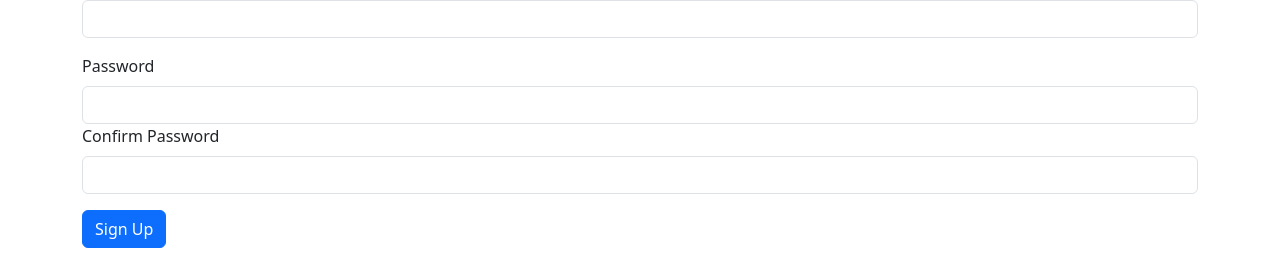
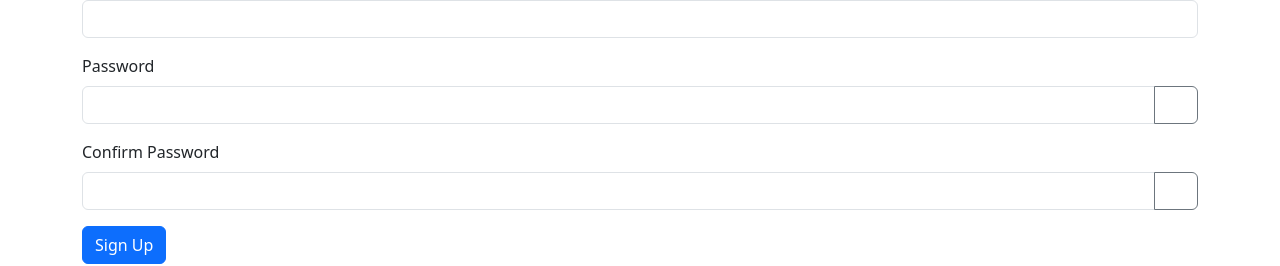
Before and after one commit to Giftmasil/final-personal-project, a React (Vite) app in the folder frontend/: page /signup in a window 1280 px wide. Shown: the part 308-574 px from the top of the page. Built offline with nearby package versions, Linux system fonts and the light colour scheme; no server answers.

Commit message:
updated and added more functionality to the signup and search pages

```diff
--- a/frontend/src/pages/SearchPage.tsx
+++ b/frontend/src/pages/SearchPage.tsx
@@ -17,16 +17,16 @@ import {
 
 const prices = [
   {
-    name: '$1 to $50',
-    value: '1-50',
+    name: 'Ksh. 1 to Ksh. 5000',
+    value: '1-5000',
   },
   {
-    name: '$51 to $200',
-    value: '51-200',
+    name: 'Ksh. 5001 to Ksh. 30000',
+    value: '5001-30000',
   },
   {
-    name: '$201 to $1000',
-    value: '201-1000',
+    name: 'Ksh. 30001 to Ksh. 300000',
+    value: '30001-300000',
   },
 ]
 
--- a/frontend/src/pages/SignupPage.tsx
+++ b/frontend/src/pages/SignupPage.tsx
@@ -1,7 +1,7 @@
 import { Link, useLocation, useNavigate } from 'react-router-dom'
 import Container from 'react-bootstrap/Container'
 import Form from 'react-bootstrap/Form'
-import Button from 'react-bootstrap/Button'
+import InputGroup from 'react-bootstrap/InputGroup'
 import { Helmet } from 'react-helmet-async'
 import React, { useContext, useEffect, useState } from 'react'
 import { Store } from '../Store'
@@ -9,6 +9,7 @@ import { toast } from 'react-toastify'
 import { getError } from '../utils'
 import { ApiError } from '../types/ApiError'
 import { useSignupMutation } from '../hooks/userHooks'
+import Button from 'react-bootstrap/Button'
 
 export default function SignupPage() {
   const navigate = useNavigate()
@@ -20,11 +21,16 @@ export default function SignupPage() {
   const [email, setEmail] = useState('')
   const [password, setPassword] = useState('')
   const [confirmPassword, setConfirmPassword] = useState('')
+  const [show, setShow] = useState<boolean>(false)
 
   const { state, dispatch } = useContext(Store)
-  const { userInfo } = state
+  const { userInfo, mode } = state
 
   const { mutateAsync: signup, isLoading } = useSignupMutation()
+
+  const handleShow = () => {
+    setShow(!show)
+  }
 
   const submitHandler = async (e: React.SyntheticEvent) => {
     e.preventDefault()
@@ -74,19 +80,37 @@ export default function SignupPage() {
         </Form.Group>
         <Form.Group className="mb-3" controlId="password">
           <Form.Label>Password</Form.Label>
+          <InputGroup>
             <Form.Control
-            type="password"
+              type={show ? "text" : "password"}
               required
               onChange={(e) => setPassword(e.target.value)}
             />
+            <Button
+              variant="outline-secondary"
+              onClick={handleShow}
+              style={{ color: mode === "Dark" ? "black" : "white" }}
+            >
+              {show ? <i className="fa-solid fa-eye-slash" /> : <i className="fa-solid fa-eye"></i>}
+            </Button>
+          </InputGroup>
+        </Form.Group>
         <Form.Group className="mb-3" controlId="confirmPassword">
           <Form.Label>Confirm Password</Form.Label>
+          <InputGroup>
             <Form.Control
-              type="password"
+              type={show ? "text" : "password"}
               onChange={(e) => setConfirmPassword(e.target.value)}
               required
             />
-          </Form.Group>
+            <Button
+              variant="outline-secondary"
+              onClick={handleShow}
+              style={{ color: mode === "Dark" ? "black" : "white" }}
+            >
+              {show ? <i className="fa-solid fa-eye-slash" /> : <i className="fa-solid fa-eye"></i>}
+            </Button>
+          </InputGroup>
         </Form.Group>
         <div className="mb-3">
           <Button type="submit">Sign Up</Button>
```
Also changed, not shown: 2 other files (tests, documents, lock files or other folders). Lines whose indentation alone changed are shown as unchanged.
